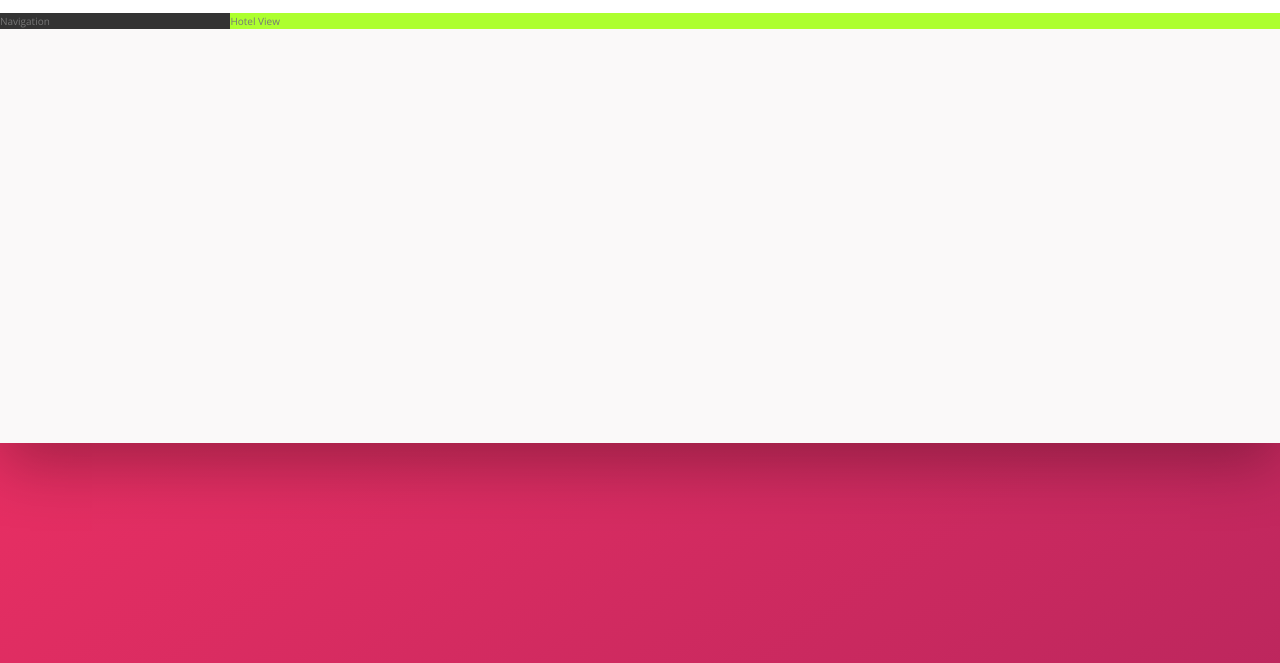
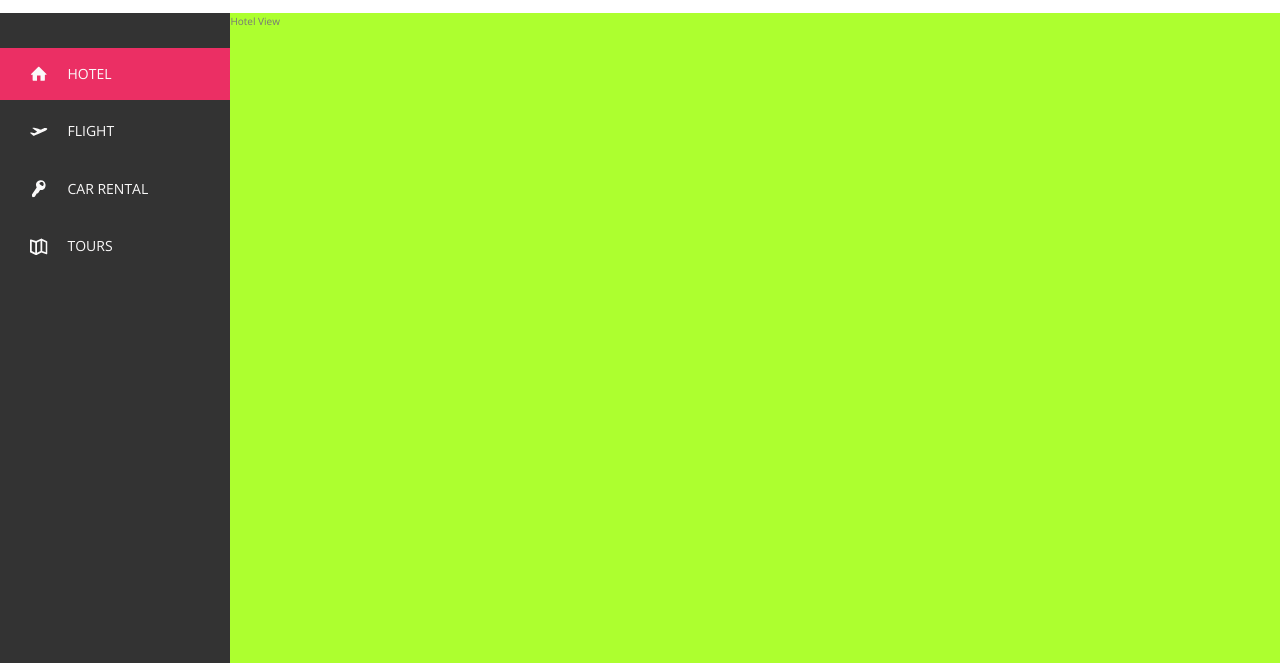
Before and after one commit to tomrawlings/Trillo, a website: page index.html in a window 1280 px wide. Shown: the part 137-800 px from the top of the page. Drawn offline with nearby package versions, Linux system fonts and the light colour scheme.

Commit message:
Finish side navigation bar

```diff
--- a/index.html
+++ b/index.html
@@ -47,7 +47,42 @@
 
             <div class="content">
                 <nav class="sidebar">
-                    Navigation
+                    <ul class="side-nav">
+                        <li class="side-nav__item side-nav__item--active">
+                            <a href="#" class="side-nav__link">
+                                <svg class="side-nav__icon">
+                                    <use xlink:href="img/sprite.svg#icon-home"></use>
+                                </svg>
+                                <span>Hotel</span>
+                            </a>
+                        </li>
+                        <li class="side-nav__item">
+                            <a href="#" class="side-nav__link">
+                                <svg class="side-nav__icon">
+                                    <use xlink:href="img/sprite.svg#icon-aircraft-take-off"></use>
+                                </svg>
+                                <span>Flight</span>
+                            </a>
+                        </li>
+                        <li class="side-nav__item">
+                            <a href="#" class="side-nav__link">
+                                <svg class="side-nav__icon">
+                                    <use xlink:href="img/sprite.svg#icon-key"></use>
+                                </svg>
+                                <span>Car Rental</span>
+                            </a>
+                        </li>
+                        <li class="side-nav__item">
+                            <a href="#" class="side-nav__link">
+                                <svg class="side-nav__icon">
+                                    <use xlink:href="img/sprite.svg#icon-map"></use>
+                                </svg>
+                                <span>Tours</span>
+                            </a>
+                        </li>
+                    </ul>
+
+                    <div class="legal">&copy; 2020 by Trillo. All rights reserved.</div>
                 </nav>
                 <main class="hotel-view">
                     Hotel View
--- a/sass/_components.scss
+++ b/sass/_components.scss
@@ -114,3 +114,71 @@
     }
 
 }
+
+////////////// SIDE NAVIGATION //////////////
+.side-nav {
+    font-size: 1.4rem;
+    list-style: none;
+    margin-top: 3.5rem;
+
+    &__item {
+        position: relative;
+
+        &:not(:last-child) {
+            margin-bottom: .5rem;
+        }
+    }
+
+    &__item::before {
+        content: "";
+        position: absolute;
+        top: 0;
+        left: 0;
+        height: 100%;
+        width: 3px;
+        background-color: var(--color-primary);
+        transform: scaleY(0);
+        transition: transform .2s,
+                    width .4s cubic-bezier(.86,.01,.25,1) .2s,
+                    background-color .1s;
+    }
+
+    &__item:hover::before,
+    &__item--active::before {
+        transform: scaleY(1);
+        width: 100%;
+    }
+
+    &__item:active::before {
+        background-color: var(--color-primary-light);
+    }
+
+    &__link:link,
+    &__link:visited {
+        color: var(--color-grey-light-1);
+        text-decoration: none;
+        text-transform: uppercase;
+        display: block;
+        padding: 1.5rem 3rem;
+        position: relative;
+        z-index: 10;
+
+        display: flex;
+        align-items: center;
+    }
+
+    &__icon {
+        width: 1.75rem;
+        height: 1.75rem;
+        margin-right: 2rem;
+        fill: currentColor;
+    }
+}
+
+////////////// LEGAL TEXT //////////////
+.legal {
+    font-size: 1.2rem;
+    text-align: center;
+    padding: 2.5rem;
+    color: var(--color-grey-light-4);
+}
--- a/sass/_layout.scss
+++ b/sass/_layout.scss
@@ -23,11 +23,18 @@
 .sidebar {
     background-color: var(--color-grey-dark-1);
     flex: 0 0 18%;
+
+    display: flex;
+    flex-direction: column;
+    justify-content: space-between;
 }
 
 .hotel-view{
     background-color: #fff;
+
+    // Test
     background-color: greenyellow;
+    height: 80rem;
 
     flex: 1;
 }
```
Also changed, not shown: css/style.css.
